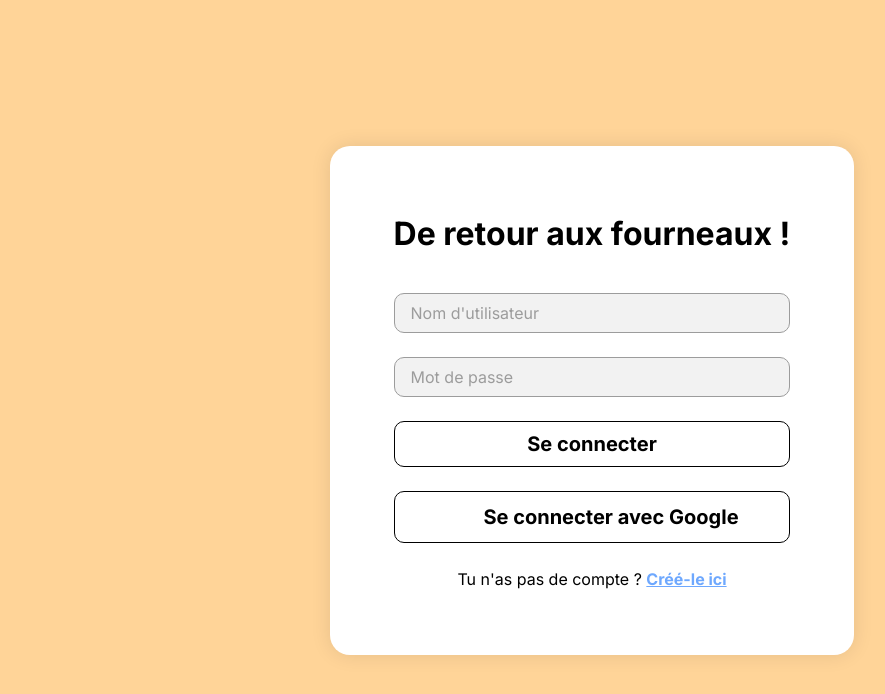
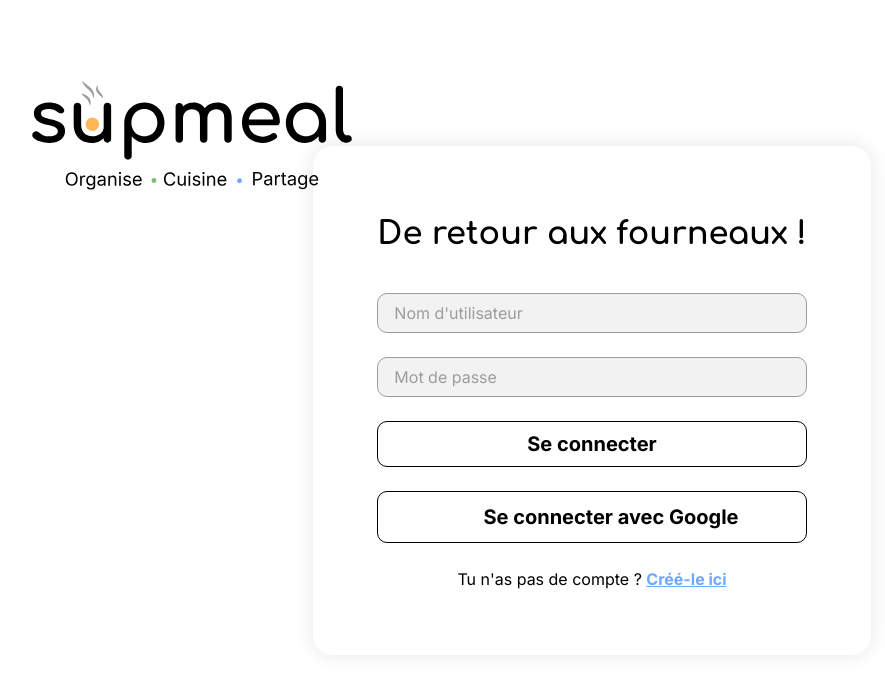
Before and after one commit to Astri4-4/4RESIT-SUPMEAL, a React app in the folder web/: page / in a window 1280 px wide. Shown: the top 694 px of the page, without its empty margins (48-933 px from the left). Built offline with nearby package versions, Linux system fonts and the light colour scheme; no server answers; some icons are missing; the HTML template or start-up script is replaced by a standard one.

Commit message:
add Logo: update login and register pages with new logo and background color

```diff
--- a/web/src/pages/Login.jsx
+++ b/web/src/pages/Login.jsx
@@ -70,11 +70,13 @@ export default function Login() {
 
     return (
 
-        <div className={"bg-primary w-screen h-screen flex justify-center items-center"} >
+        <div className={"bg-white w-screen h-screen flex justify-center items-center"} >
+
+            <img src="/logo.svg" className={"w-[400px] absolute top-10 left-10"} alt=""/>
 
             <div className={"bg-white rounded-[20px] p-16 shadow-[0px_0px_20px_0px_rgba(0,0,0,0.10)]"} >
 
-                <h1 className={"text-center text-[32px] font-bold"} >De retour aux fourneaux !</h1>
+                <h1 className={"text-center text-[32px] font-bold font-primary"} >De retour aux fourneaux !</h1>
 
                 <div className={"flex flex-col gap-6 mt-8.75"} >
 
--- a/web/src/pages/Register.jsx
+++ b/web/src/pages/Register.jsx
@@ -72,11 +72,13 @@ export default function Register() {
 
     return (
 
-        <div className={"bg-primary w-screen h-screen flex justify-center items-center"} >
+        <div className={"bg-white w-screen h-screen flex justify-center items-center"} >
+
+            <img src="/logo.svg" className={"w-[400px] absolute top-10 left-10"} alt=""/>
 
             <div className={"bg-white rounded-[20px] p-16 shadow-[0px_0px_20px_0px_rgba(0,0,0,0.10)]"} >
 
-                <h1 className={"text-center text-[32px] font-bold"} >Créé ton compte</h1>
+                <h1 className={"text-center text-[32px] font-bold font-primary"} >Créé ton compte</h1>
 
                 <div className={"flex flex-col gap-6 mt-8.75"} >
 
```
Also changed, not shown: web/public/logo.svg (added).
